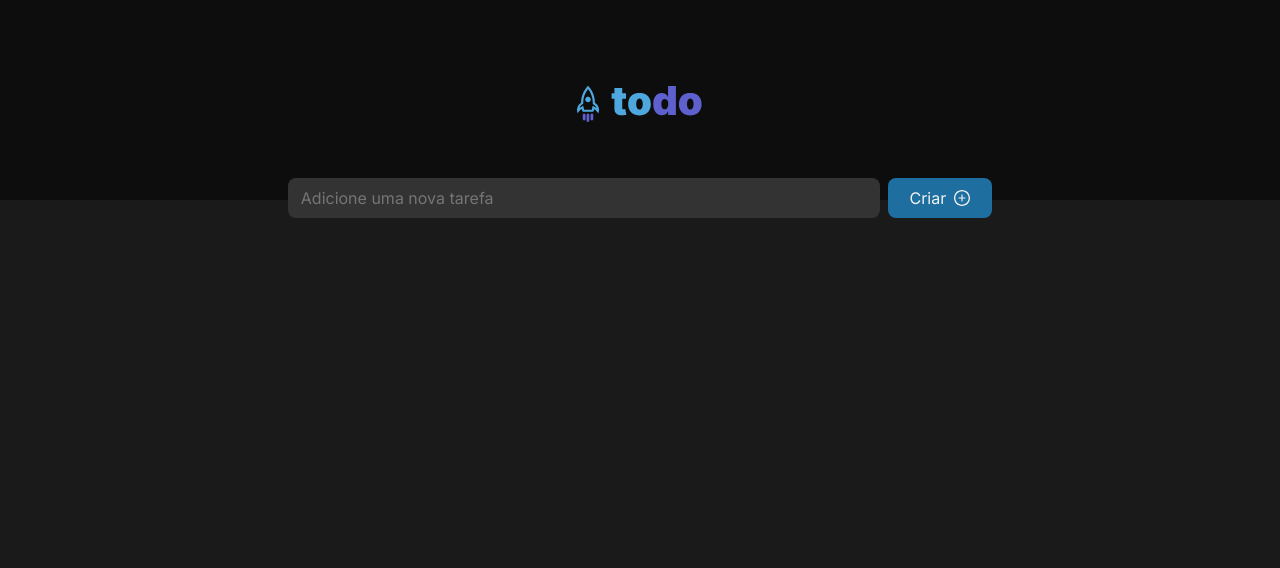
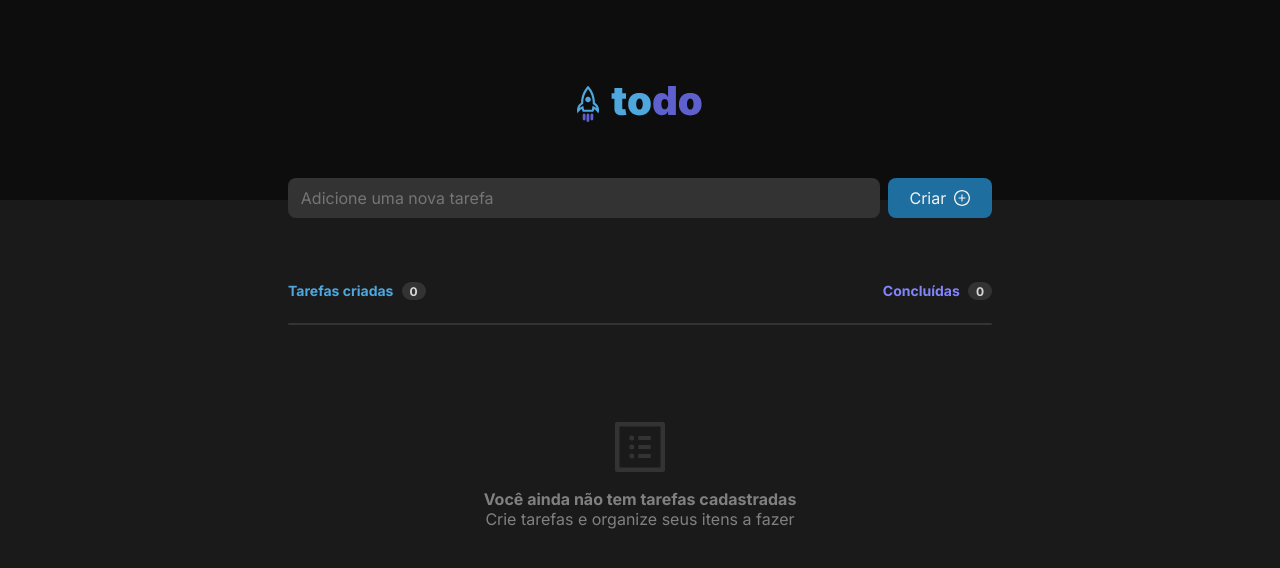
Before and after one commit to zacrodrigues/desafio-ignite-reactjs-2022-todo-list, a React (Vite) app: page / in a window 1280 px wide. Shown: the top 568 px of the page. Built offline with nearby package versions, Linux system fonts and the light colour scheme.

Commit message:
Criando lista de tarefas

```diff
--- a/src/App.module.css
+++ b/src/App.module.css
@@ -4,7 +4,6 @@
   justify-content: center;
   flex-direction: column;
   gap: 0.5rem;
-  padding: 0 1rem;
   margin-top: -1.8rem;
 }
 
@@ -22,6 +21,59 @@
 main {
   max-width: 736px;
   margin: 0 auto;
+  padding: 0 1rem;
+}
+
+hr {
+  background-color: var(--gray-400);
+  width: 100%;
+  height: 2px;
+  border: 0;
+  border-radius: 8px;
+}
+
+.infos {
+  font-size: 0.875rem;
+  color: var(--blue);
+  font-weight: bold;
+  margin-top: 4rem;
+  margin-bottom: 1.5rem;
+  display: flex;
+  align-items: center;
+  justify-content: space-between;
+  gap: 0.875rem;
+}
+
+.infos span {
+  color: var(--gray-200);
+  font-size: 0.75rem;
+  background: var(--gray-400);
+  border-radius: 10px;
+  padding: 0.1rem 0.5rem;
+  margin-left: 0.3rem;
+}
+
+.countCompletedTasks {
+  color: var(--purple);
+}
+
+.taskListEmpty {
+  margin-top: 1.5rem;
+  display: flex;
+  align-items: center;
+  justify-content: center;
+  flex-direction: column;
+  min-height: 250px;
+  text-align: center;
+  font-size: 1rem;
+  color: var(--gray-300);
+}
+
+.taskListEmpty svg {
+  width: 3.5rem;
+  height: 3.5rem;
+  color: var(--gray-400);
+  margin-bottom: 0.875rem;
 }
 
 @media (min-width: 768px) {
--- a/src/App.tsx
+++ b/src/App.tsx
@@ -1,21 +1,84 @@
+import { ChangeEvent, useState } from 'react'
+
 import { Header } from './components/Header'
+import { Task } from './components/Task'
 
-import { PlusCircleOutlined } from '@ant-design/icons'
+import { PlusCircleOutlined, ProfileOutlined } from '@ant-design/icons'
 
 import styles from './App.module.css'
 
+interface taskListProps {
+  task: string;
+  isCompleted: boolean;
+}
+
 export function App() {
+  const [newTask, setNewTask] = useState('');
+  const [taskList, setTaskList] = useState<taskListProps[]>([]);
+
+  function handleTaskCreate(event: ChangeEvent<HTMLInputElement>) {
+    const inputValue = event.target.value;
+    setNewTask(inputValue);
+  }
+
+  function handleAddNewTaskToList() {
+    setTaskList([...taskList, { task: newTask, isCompleted: false }])
+    setNewTask('')
+  }
+
+  function handleDeleteTask(deleteTask: string) {
+    const deletedTask = taskList.filter(task => task.task !== deleteTask)
+    setTaskList(deletedTask);
+  }
+
   return (
     <>
       <Header />
       <main>
         <div className={styles.addTask}>
-          <input type="text" placeholder='Adicione uma nova tarefa' />
-          <button>
+          <input
+            type="text"
+            value={newTask}
+            placeholder='Adicione uma nova tarefa'
+            onChange={handleTaskCreate}
+          />
+          <button onClick={handleAddNewTaskToList}>
             Criar
             <PlusCircleOutlined />
           </button>
         </div>
+        <div className={styles.infos}>
+          <div>
+            Tarefas criadas <span>{taskList.length}</span>
+          </div>
+          <div className={styles.countCompletedTasks}>
+            Concluídas <span>0</span>
+          </div>
+        </div>
+        {taskList.length > 0
+          ? (
+            taskList.map(task => {
+              return (
+                <Task
+                  key={task.task}
+                  task={task.task}
+                  isCompleted={task.isCompleted}
+                  handleDeleteTask={handleDeleteTask}
+                />
+              )
+            })
+          )
+          : (
+            <>
+              <hr />
+              <div className={styles.taskListEmpty}>
+                <ProfileOutlined />
+                <h4>Você ainda não tem tarefas cadastradas</h4>
+                <p>Crie tarefas e organize seus itens a fazer</p>
+              </div>
+            </>
+          )
+        }
       </main>
     </>
   )
--- /dev/null
+++ b/src/components/Task/index.tsx
@@ -0,0 +1,18 @@
+import { DeleteOutlined } from '@ant-design/icons';
+
+import styles from './styles.module.css'
+
+interface TaskProps {
+  task: string;
+  isCompleted: boolean;
+  handleDeleteTask: (deleteTask: string) => void;
+}
+
+export function Task({ task, isCompleted, handleDeleteTask }: TaskProps) {
+  return (
+    <div className={styles.task}>
+      <p>{task}</p>
+      <DeleteOutlined onClick={() => handleDeleteTask(task)} />
+    </div>
+  )
+}
--- /dev/null
+++ b/src/components/Task/styles.module.css
@@ -0,0 +1,17 @@
+.task {
+  background: var(--gray-400);
+  border-radius: 8px;
+  padding: 1.5rem;
+  display: flex;
+  align-items: flex-start;
+  justify-content: space-between;
+}
+
+.task svg {
+  color: var(--gray-300);
+  transition: color 0.2s;
+}
+
+.task svg:hover {
+  color: var(--danger)
+}
```
